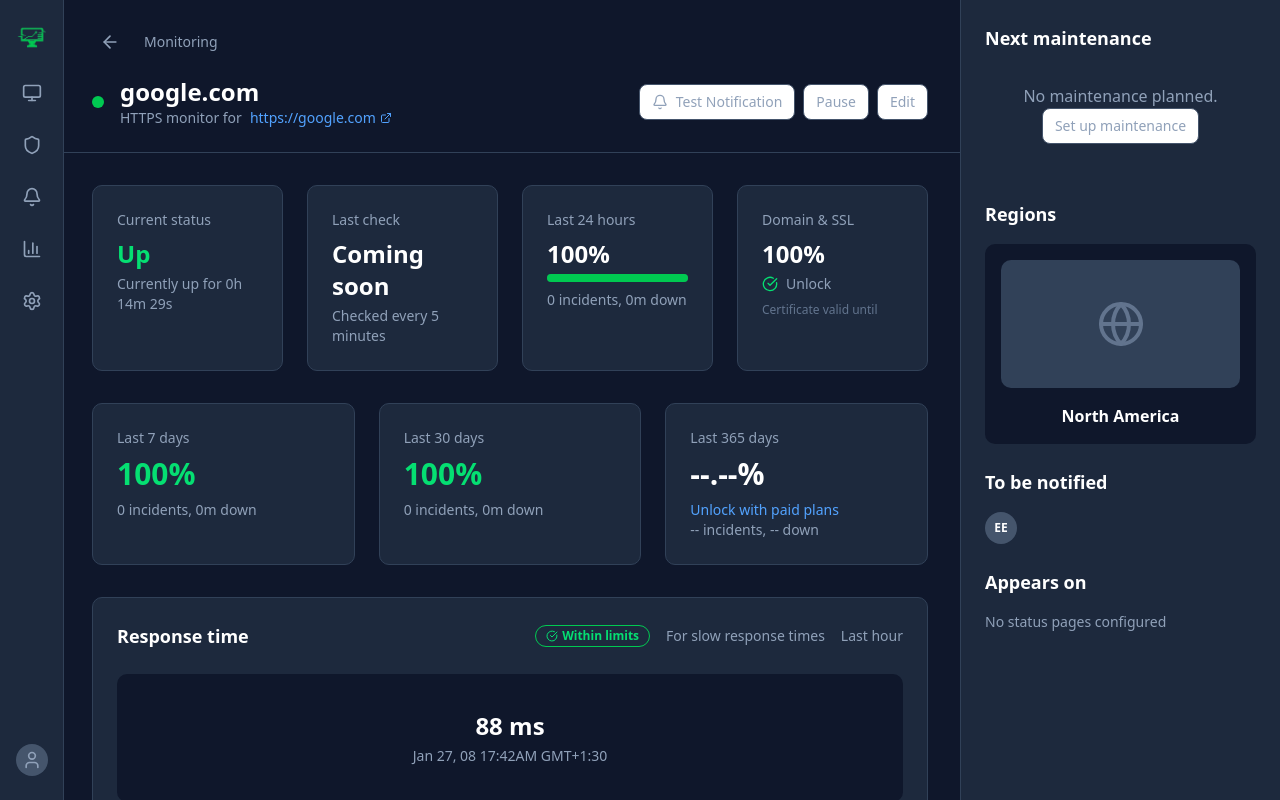
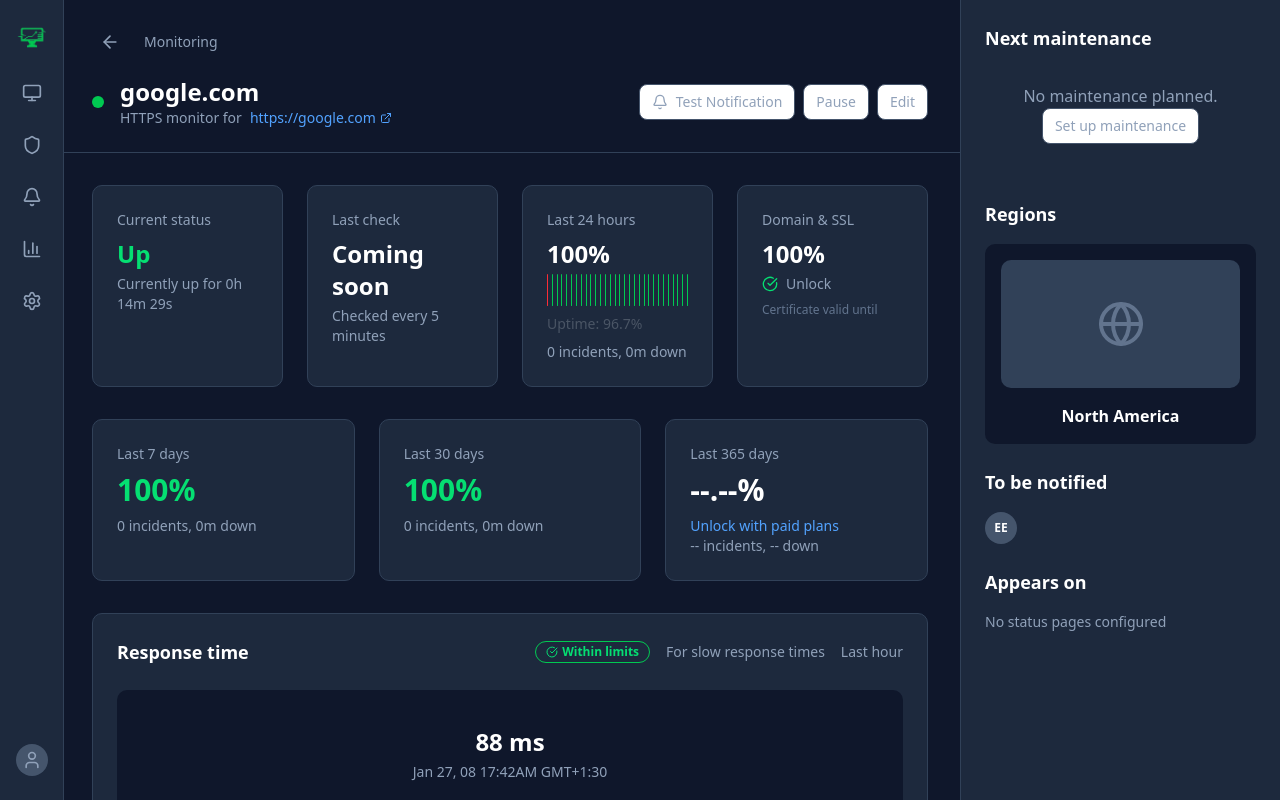
Before and after one commit to sudo-bang/hacksagon_decentraping, a Next.js app in the folder frontend/: page /user/monitor/site/1 in a window 1280 px wide. Shown: the top 800 px of the page. Built offline with nearby package versions, Linux system fonts and the light colour scheme; sample sign-in values are in the browser's storage.

Commit message:
Add segmented uptime bars and update sidebar navigation
Introduced a new UptimeBars component to visually display uptime as segmented bars in the monitor detail view. Updated the sidebar navigation to include a link for 'Monitors'.

```diff
--- a/frontend/src/app/user/monitor/site/[id]/MonitorDetailClient.tsx
+++ b/frontend/src/app/user/monitor/site/[id]/MonitorDetailClient.tsx
@@ -7,6 +7,7 @@ import { ArrowLeft, Settings, Bell, Shield, BarChart3, Monitor, ExternalLink, Cl
 import { Button } from '@/components/ui/button';
 import { Badge } from '@/components/ui/badge';
 import Sidebar from '@/components/sidebar';
+import UptimeBars from '@/components/Bars';
 
 interface MonitorDetails {
   id: string;
@@ -149,11 +150,14 @@ export default function MonitorDetailClient({ initialMonitorData }: MonitorDetai
             <div className="bg-slate-800 border border-slate-700 rounded-lg p-6">
               <h3 className="text-sm text-slate-400 mb-2">Last 24 hours</h3>
               <div className="text-2xl font-bold text-white mb-1">{monitor.uptime}%</div>
-              <div className="flex items-center space-x-2">
-                <div className="flex-1 bg-slate-700 rounded-full h-2">
-                  <div className="bg-green-500 h-2 rounded-full" style={{ width: `${monitor.uptime}%` }}></div>
+
+              {/* Updated Uptime Bar with Segments - Contained within card */}
+              <div className="w-full overflow-hidden mb-2">
+                <div className="max-w-full">
+                  <UptimeBars/>
                 </div>
               </div>
+
               <div className="text-sm text-slate-400 mt-2">0 incidents, 0m down</div>
             </div>
 
--- /dev/null
+++ b/frontend/src/components/Bars.tsx
@@ -0,0 +1,34 @@
+import React from 'react';
+
+// Test data generator - use when no data is provided
+const generateTestData = (totalBars = 30, uptimePercent = 95) => {
+    const downBars = Math.floor((100 - uptimePercent) / 100 * totalBars);
+    return Array.from({ length: totalBars }, (_, i) => i >= downBars);
+};
+
+const UptimeBars = ({ uptimeData }: { uptimeData?: boolean[] }) => {
+    // Use provided data or generate test data
+    const barsData = uptimeData || generateTestData(30, 95);
+
+    // Calculate uptime percentage from the boolean array
+    const upBars = barsData.filter(Boolean).length;
+    const uptimePercent = ((upBars / barsData.length) * 100).toFixed(1);
+
+    return (
+        <div className="uptime-bars">
+            <div className="flex gap-1 mb-2">
+                {barsData.map((isUp, i) => (
+                    <div
+                        key={i}
+                        className={`w-2 h-8 rounded-sm ${isUp ? 'bg-green-500' : 'bg-red-500'}`}
+                    />
+                ))}
+            </div>
+            <div className="text-sm text-gray-600">
+                Uptime: {uptimePercent}%
+            </div>
+        </div>
+    );
+};
+
+export default UptimeBars;
--- a/frontend/src/components/sidebar.tsx
+++ b/frontend/src/components/sidebar.tsx
@@ -11,6 +11,7 @@ const navItems = [
     {
         label: 'Monitors',
         icon: <Monitor className="w-5 h-5" />,
+        href: '/user/monitor',
     },
     {
         label: 'Security',
```
